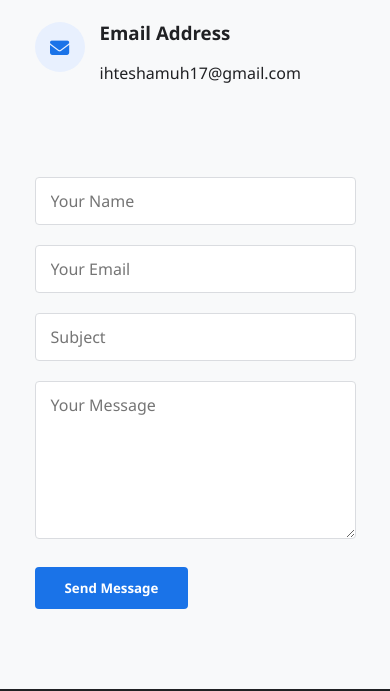
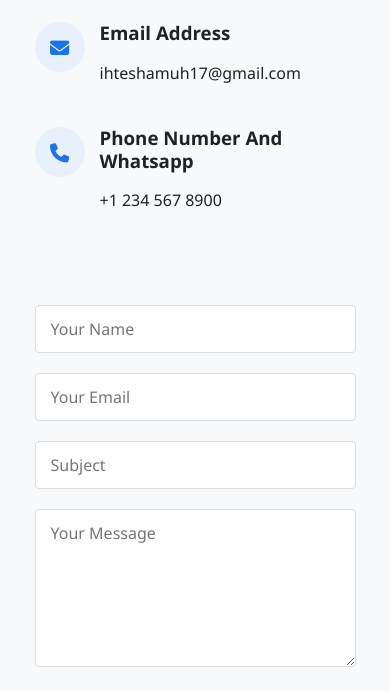
Before and after one commit to shamunuuu/shamunuuu.github.io, a plain HTML site: page index.html in a window 390 px wide. Shown: the part 6150-6841 px from the top of the page. Drawn offline with Linux system fonts and the light colour scheme.

Commit message:
added phone number in the contact section...

```diff
--- a/index.html
+++ b/index.html
@@ -683,7 +683,18 @@
                         <p>ihteshamuh17@gmail.com</p>
                     </div>
                 </div>
-                </div>
+                <!-- ADD PHONE NUMBER SECTION HERE -->
+                <div class="contact-item">
+                    <div class="contact-icon">
+                        <i class="fas fa-phone"></i>
+                    </div>
+                    <div>
+                        <h3>Phone Number And Whatsapp </h3>
+                        <p>+1 234 567 8900</p>  <!-- Change this to your actual number -->
+                    </div>
+                </div>
+            </div>
+
             <div class="contact-form">
                 <form action="https://formspree.io/f/xgvqvbjw" method="POST">
                     <div class="form-group">
```
Lines whose indentation alone changed are shown as unchanged.
